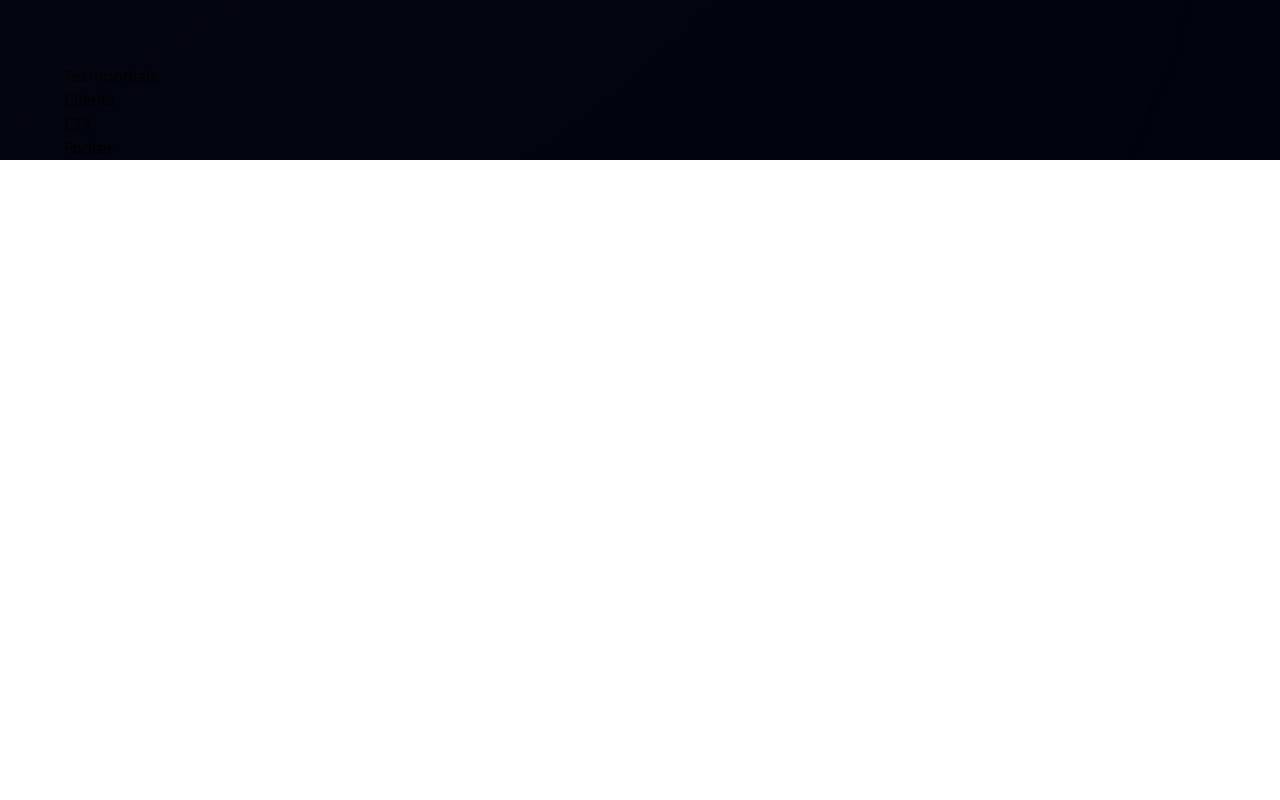
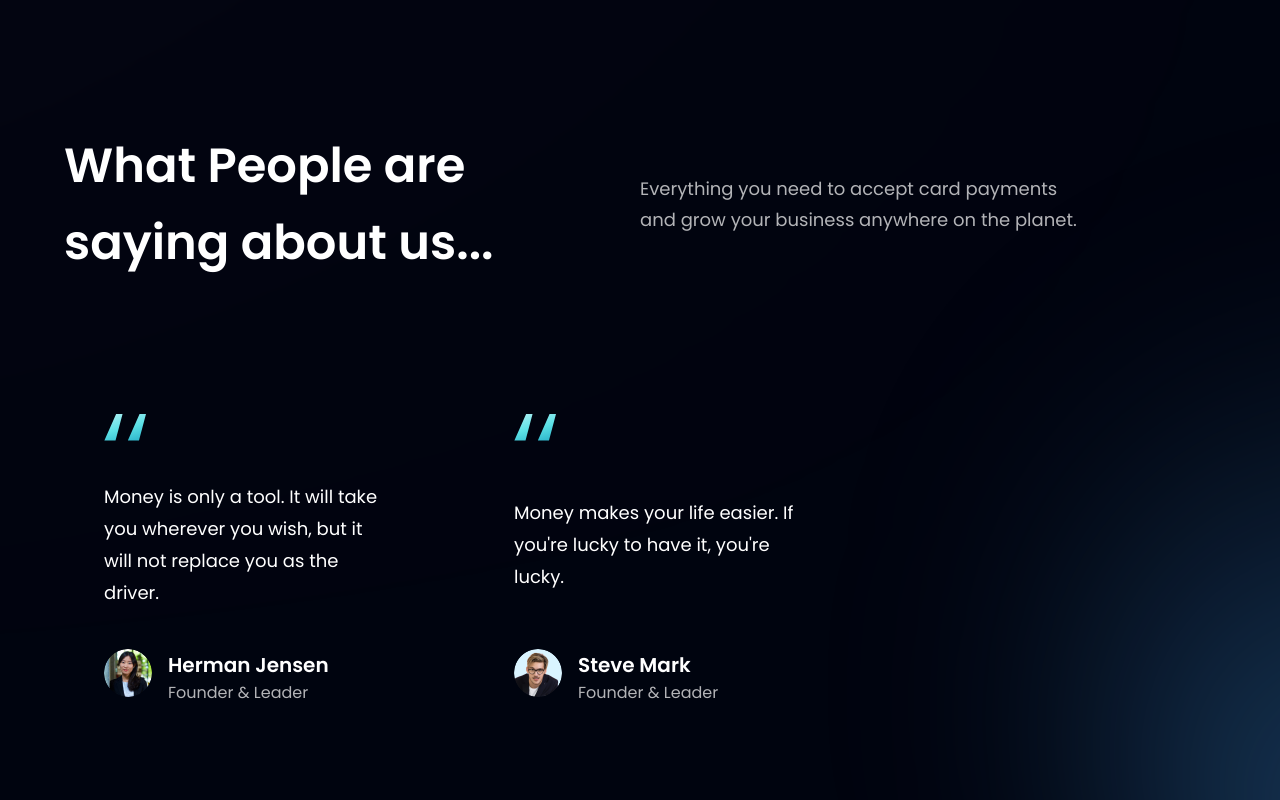
Before and after one commit to ConnorXCX/HooBank, a React (Vite) app: page / in a window 1280 px wide. Shown: the part 2740-3540 px from the top of the page. Before the commit the page ends 2900 px from the top, so only its background shows below. Built offline with nearby package versions, Linux system fonts and the light colour scheme.

Commit message:
Implement Testimonials section.

```diff
--- a/src/components/FeedbackCard.jsx
+++ b/src/components/FeedbackCard.jsx
@@ -1,9 +1,17 @@
-import React from 'react'
+import { quotes } from '../assets'
 
-const FeedbackCard = () => {
-  return (
-    <div>FeedbackCard</div>
-  )
-}
+const FeedbackCard = ({ content, name, title, img }) => (
+  <div className='flex justify-between flex-col px-10 py-12 rounded-[20px] max-w-[370px] md:mr-10 sm:mr-5 mr-0 my-5 feedback-card'>
+    <img src={quotes} alt='double_quotes' className='w-[42px] h-[27px] object-contain' />
+    <p className='font-poppins font-normal text-[18px] leading-[32px] text-white my-10'>{content}</p>
+    <div className='flex flex-row'>
+      <img src={img} alt={name} className='w-[48px] h-[48px] rounded-full' />
+      <div className='flex flex-col ml-4'>
+        <h4 className='font-poppins font-semibold text-[20px] leading-[32px] text-white'>{name}</h4>
+        <p className='font-poppins font-normal text-[16px] leading-[24px] text-dimWhite'>{title}</p>
+      </div>
+    </div>
+  </div>
+)
 
 export default FeedbackCard
--- a/src/components/Testimonials.jsx
+++ b/src/components/Testimonials.jsx
@@ -1,9 +1,23 @@
-import React from 'react'
+import styles from '../styles'
+import { feedback } from '../constants'
+import FeedbackCard from './FeedbackCard'
 
-const Testimonials = () => {
-  return (
-    <div>Testimonials</div>
-  )
-}
+const Testimonials = () => (
+  <section id='clients' className={`${styles.paddingY} ${styles.flexCenter} flex-col relative`}>
+    <div className='absolute z-[0] w-[60%] h-[60%] -right-[50%] rounded-full blue__gradient'/>
 
+    <div className='w-full flex justify-between items-center md:flex-row flex-col sm:mb-16 mb-6 relative z-[1]'>
+      <h1 className={styles.heading2}>What People are <br className='sm:block hidden' /> saying about us...</h1>
+      <div className='w-full md:mt-0 mt-6'>
+        <p className={`${styles.paragraph} text-left max-w-[450px]`}>Everything you need to accept card payments and grow your business anywhere on the planet.</p>
+      </div>
+    </div>
+
+    <div className='flex flex-wrap sm:justify-start justify-center w-full feedback-container relative z-[1]'>
+      {feedback.map((card) => (
+        <FeedbackCard key={card.id} {... card} />
+      ))}
+    </div>
+  </section>
+)
 export default Testimonials
```
